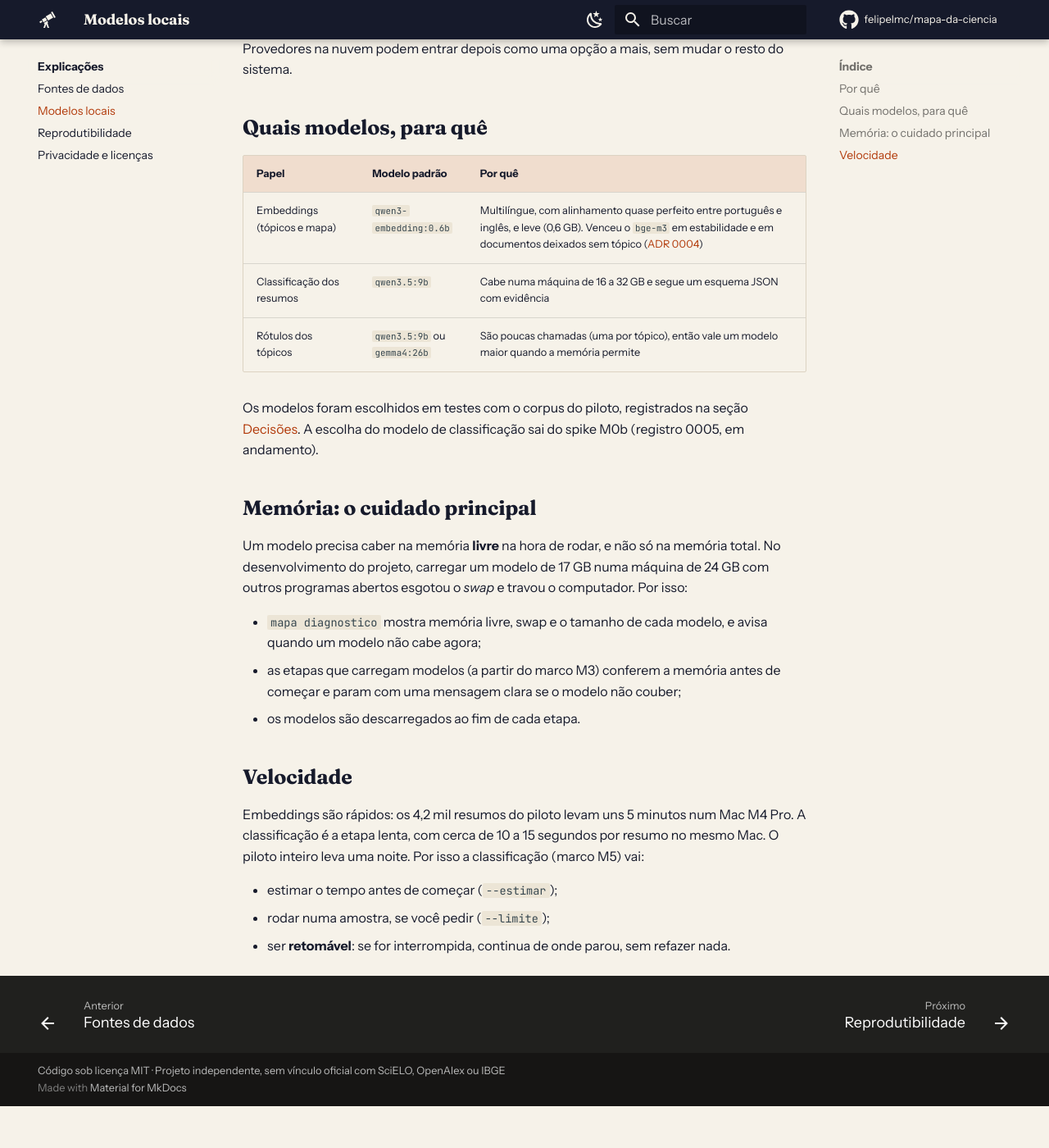
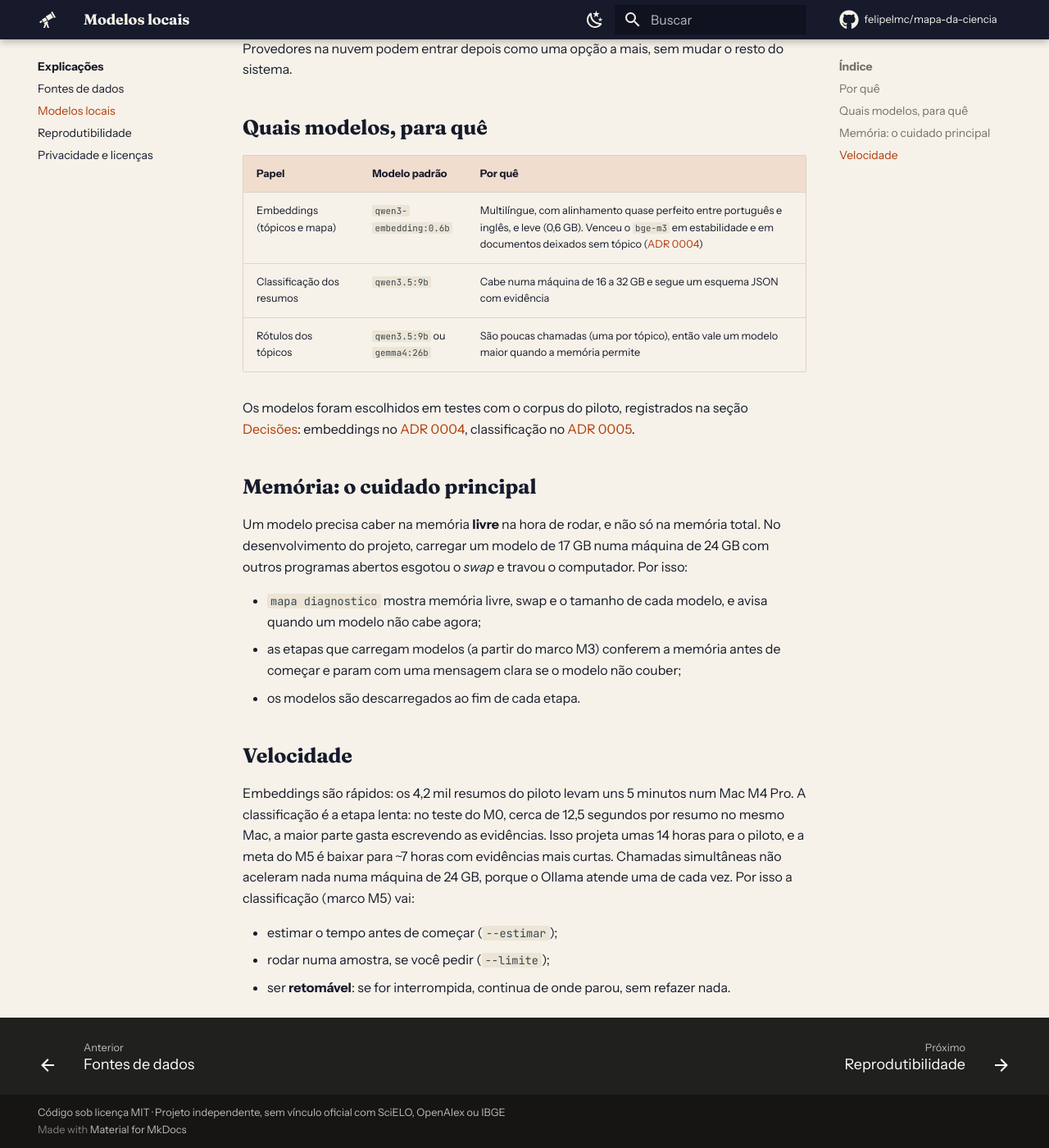
Before and after one commit to felipelmc/mapa-da-ciencia, an MkDocs documentation site: the page built from docs/explicacoes/modelos-locais.md, in a window 1280 px wide and 1400 px high, scrolled down 619 px. Shown: the whole window at 82% size. Built offline with MkDocs 1.6.1 and Material for MkDocs 9.7.7, drawn with Linux system fonts in a browser that asks for light colours; comment, search, counter and statistics services are not loaded; before the commit the page ends 1968 px from its top, so only the background shows below that.

Commit message:
docs: ADR 0005 no site e números do spike de classificação
Co-Authored-By: Claude Opus 5.5 <noreply@anthropic.com>

```diff
--- a/docs/explicacoes/modelos-locais.md
+++ b/docs/explicacoes/modelos-locais.md
@@ -19,7 +19,7 @@ Provedores na nuvem podem entrar depois como uma opção a mais, sem mudar o res
 | Classificação dos resumos | `qwen3.5:9b` | Cabe numa máquina de 16 a 32 GB e segue um esquema JSON com evidência |
 | Rótulos dos tópicos | `qwen3.5:9b` ou `gemma4:26b` | São poucas chamadas (uma por tópico), então vale um modelo maior quando a memória permite |
 
-Os modelos foram escolhidos em testes com o corpus do piloto, registrados na seção [Decisões](../decisoes/README.md). A escolha do modelo de classificação sai do spike M0b (registro 0005, em andamento).
+Os modelos foram escolhidos em testes com o corpus do piloto, registrados na seção [Decisões](../decisoes/README.md): embeddings no [ADR 0004](../decisoes/0004-embeddings-e-idioma-de-analise.md), classificação no [ADR 0005](../decisoes/0005-modelo-de-classificacao.md).
 
 ## Memória: o cuidado principal
 
@@ -31,7 +31,7 @@ Um modelo precisa caber na memória **livre** na hora de rodar, e não só na me
 
 ## Velocidade
 
-Embeddings são rápidos: os 4,2 mil resumos do piloto levam uns 5 minutos num Mac M4 Pro. A classificação é a etapa lenta, com cerca de 10 a 15 segundos por resumo no mesmo Mac. O piloto inteiro leva uma noite. Por isso a classificação (marco M5) vai:
+Embeddings são rápidos: os 4,2 mil resumos do piloto levam uns 5 minutos num Mac M4 Pro. A classificação é a etapa lenta: no teste do M0, cerca de 12,5 segundos por resumo no mesmo Mac, a maior parte gasta escrevendo as evidências. Isso projeta umas 14 horas para o piloto, e a meta do M5 é baixar para ~7 horas com evidências mais curtas. Chamadas simultâneas não aceleram nada numa máquina de 24 GB, porque o Ollama atende uma de cada vez. Por isso a classificação (marco M5) vai:
 
 - estimar o tempo antes de começar (`--estimar`);
 - rodar numa amostra, se você pedir (`--limite`);
--- a/mkdocs.yml
+++ b/mkdocs.yml
@@ -118,5 +118,6 @@ nav:
       - "0002 · Frontend": decisoes/0002-frontend-router-hash-e-regl-scatterplot.md
       - "0003 · Fontes e licenças": decisoes/0003-fontes-casamento-e-licencas.md
       - "0004 · Embeddings e idioma": decisoes/0004-embeddings-e-idioma-de-analise.md
+      - "0005 · Modelo de classificação": decisoes/0005-modelo-de-classificacao.md
   - Desenvolvimento:
       - desenvolvimento/index.md
```
Also changed, not shown: CHANGELOG.md (+2 -1 lines), docs/desenvolvimento/index.md (+1 -1 lines).
